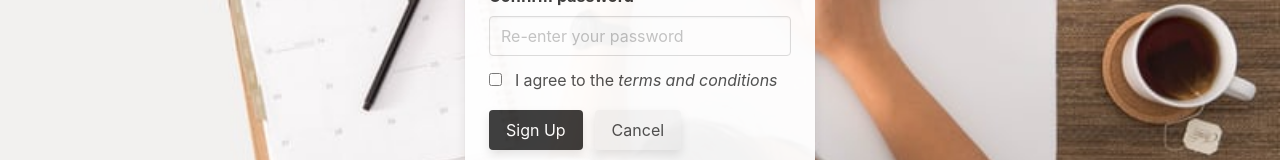
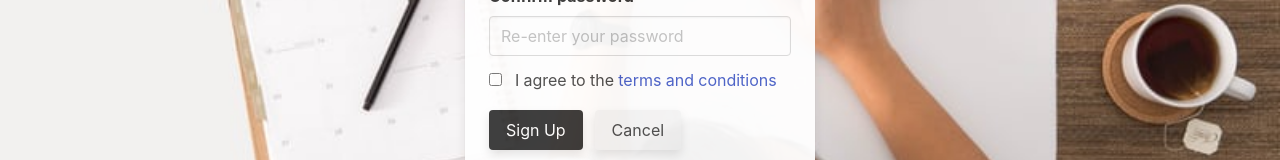
Before and after one commit to howac115/COMP30022, a React (Create React App) app in the folder client/: page /register in a window 1280 px wide. Shown: the part 525-685 px from the top of the page. Built offline with nearby package versions, Linux system fonts and the light colour scheme.

Commit message:
fix: :bug: fix to show terms and conditions

```diff
--- a/client/src/pages/register.js
+++ b/client/src/pages/register.js
@@ -167,9 +167,9 @@ export default function SignUp(props) {
                                 value={true}
                             />{' '}
                             &nbsp; I agree to the{' '}
-                            <i href="https://www.google.com">
+                            <a href="https://academicintegrity.unimelb.edu.au/">
                                 terms and conditions
-                            </i>
+                            </a>
                         </label>
                         {errors.checkbox && (
                             <i className="helper has-text-danger">
```
